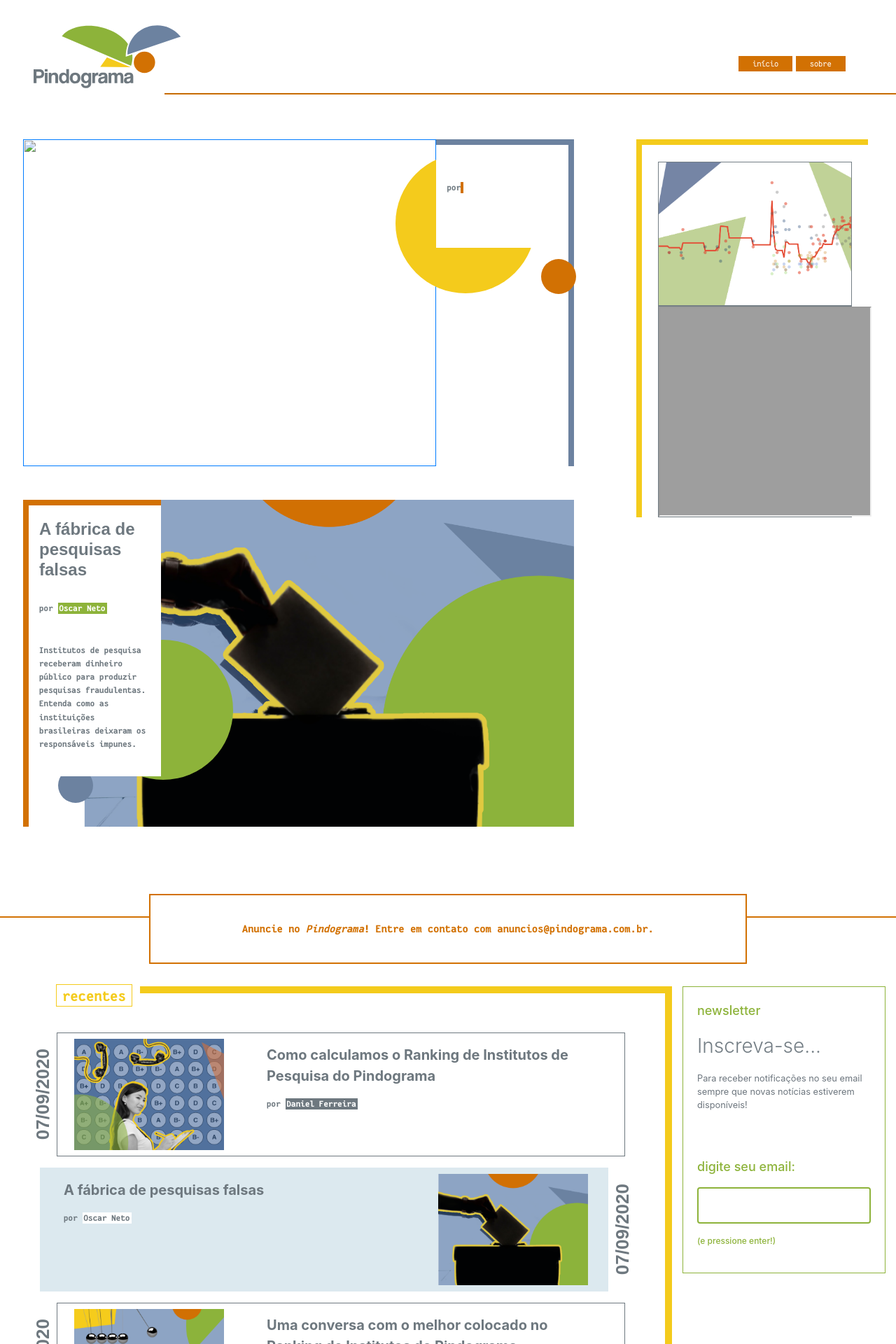
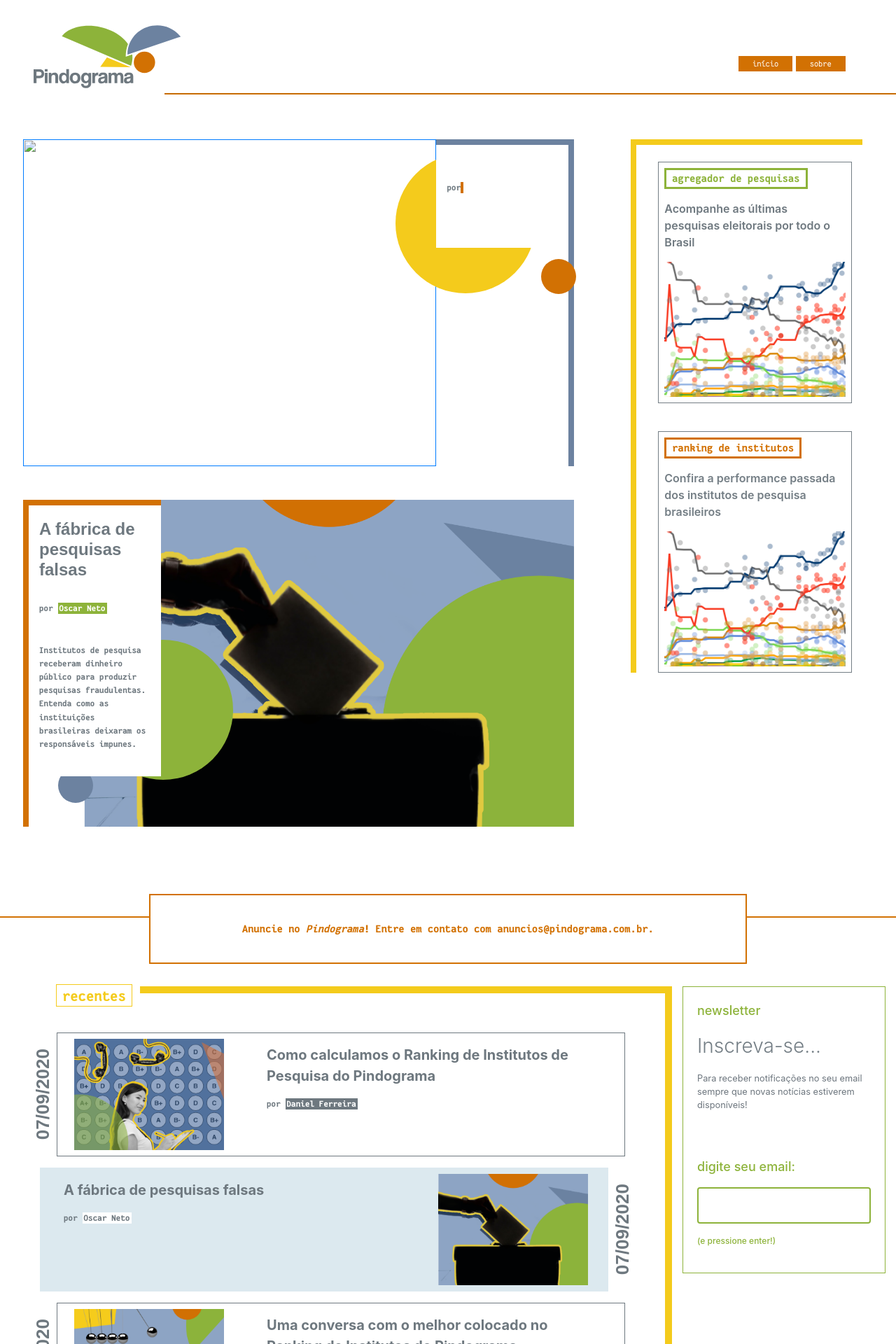
Before and after one commit to pindograma/pindograma.github.io, a Jekyll site: the page built from index.markdown, in a window 1280 px wide. Shown: the top 1920 px of the page at 70% size. Built offline with Jekyll 4.4.1, drawn with Linux system fonts in a browser that asks for light colours; grey boxes are pictures that could not be loaded.

Commit message:
website: (postlist) tentatively rewrite right-hand corner

```diff
--- a/_layouts/postlist.html
+++ b/_layouts/postlist.html
@@ -78,18 +78,24 @@ layout: default
 
       <div class="col-12 col-lg-6 col-xl-4 mx-0 mx-sm-2 mx-md-0 p-0 px-md-5">
         <!-- Desktop Graphics -->
-        <div class="d-none d-md-block">
-          <div class="col-12 mx-2 fixed-cards">
+        <div class="d-none d-md-block fixed-cards">
+          <div class="col-12 mx-2">
             <div class="row mx-2 pt-4 graphics">
               <div class="col-12 card m-0 p-0">
-                <div class="card-body p-0">
-                  <img src="/assets/images/agregador.png" style="width: 100%;">
+                <a class="d-block card-body p-2" href="https://pindograma.shinyapps.io/agregador">
+                  <p class="underauthor green px-2 graph-heading-green">agregador de pesquisas</p>
+                  <p class="darkgray">Acompanhe as últimas pesquisas eleitorais por todo o Brasil</p>
+                  <img src="/assets/images/agregador-raw.png" class="graph-image" />
                 </div>
-              </div>
+              </a>
+            </div>
 
+            <div class="row mx-2 pt-4 graphics">
               <div class="col-12 card m-0 p-0">
-                <div class="card-body p-0">
-                  <iframe src="https://blank.org"></iframe>
+                <div class="card-body p-2">
+                  <p class="underauthor orange px-2 graph-heading-orange">ranking de institutos</p>
+                  <p>Confira a performance passada dos institutos de pesquisa brasileiros</p>
+                  <img src="/assets/images/agregador-raw.png" class="graph-image" />
                 </div>
               </div>
             </div>
--- a/assets/css/theme.css
+++ b/assets/css/theme.css
@@ -589,6 +589,23 @@ body .green-separator {
   border-width: 2px;
 }
 
+.graph-heading-green {
+  border-style: solid;
+  border-color: #8db33a;
+  display: inline-block;
+}
+
+.graph-heading-orange {
+  border-style: solid;
+  border-color: #d27103;
+  display: inline-block;
+}
+
+.graph-image {
+  width: 100%;
+  object-fit: contain;
+}
+
 section .graphics iframe {
   min-height: 300px;
 }
```
Also changed, not shown: assets/images/agregador-raw.png (added).
